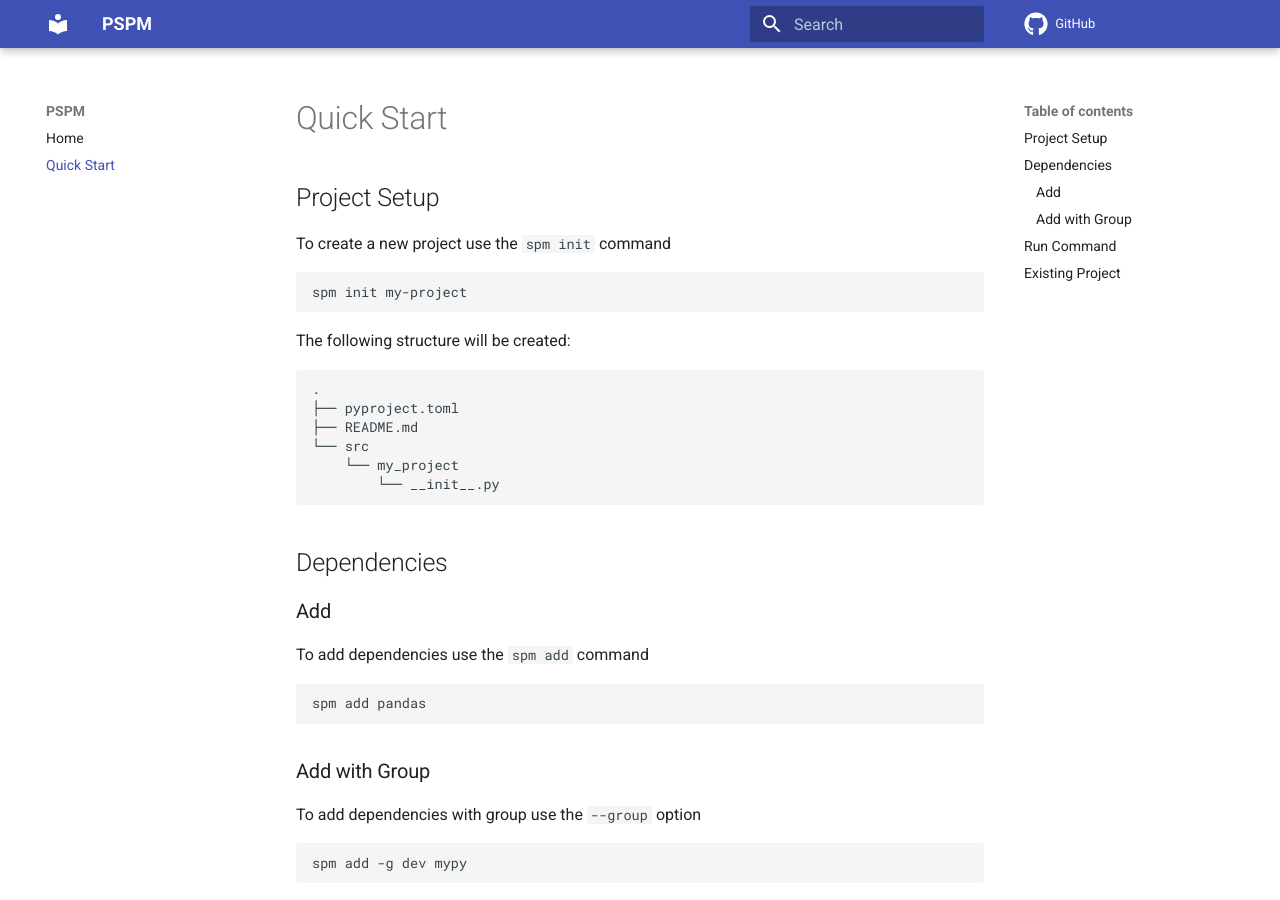
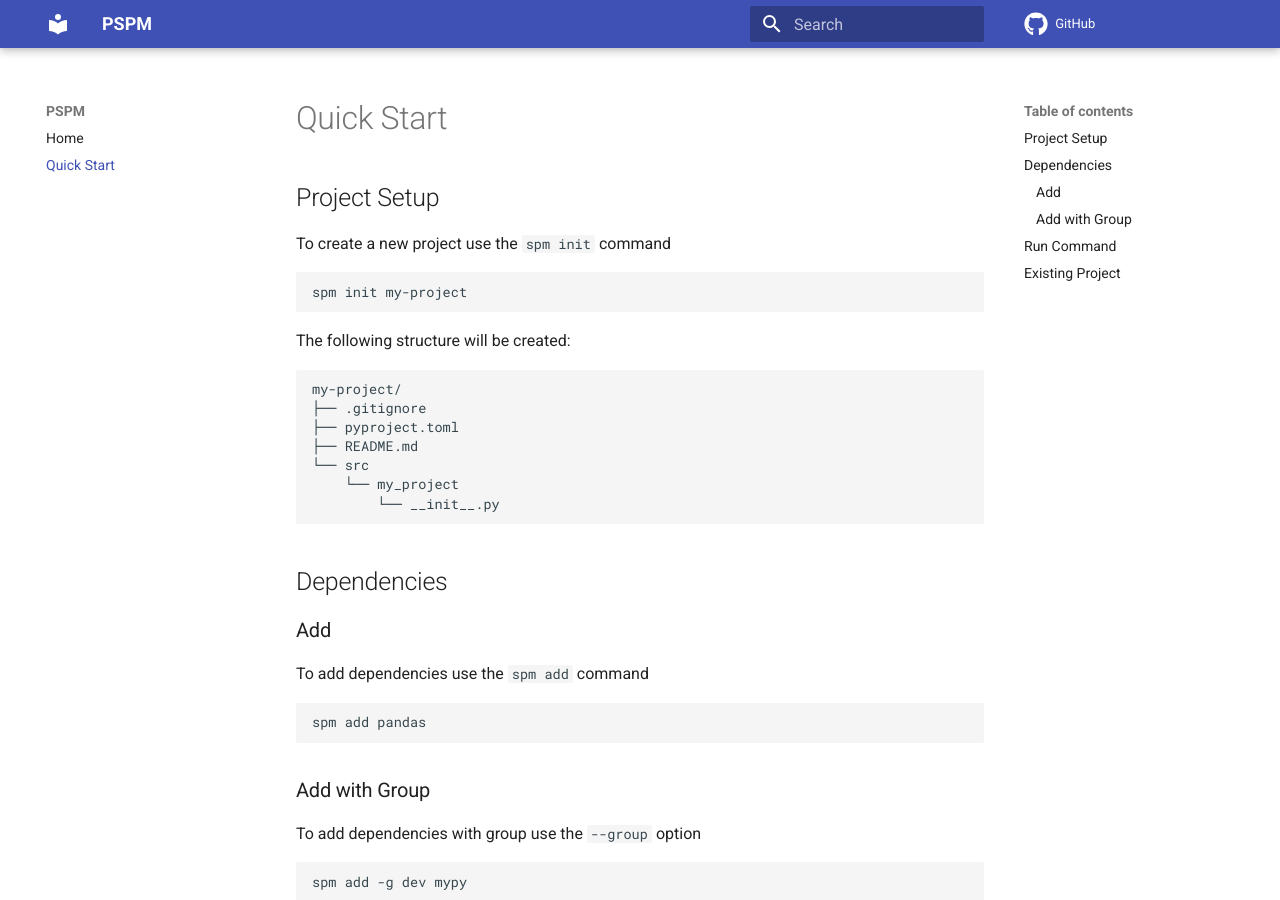
Before and after one commit to Jahn16/pspm, an MkDocs documentation site: the page built from docs/quick-start.md, in a window 1280 px wide and 900 px high. Built offline with MkDocs 1.6.1 and Material for MkDocs 9.7.7, drawn with Linux system fonts in a browser that asks for light colours; comment, search, counter and statistics services are not loaded.

Commit message:
fix: update folder structure example

````diff
--- a/docs/quick-start.md
+++ b/docs/quick-start.md
@@ -10,7 +10,8 @@ spm init my-project
 The following structure will be created:
 
 ```
-.
+my-project/
+├── .gitignore
 ├── pyproject.toml
 ├── README.md
 └── src
````
